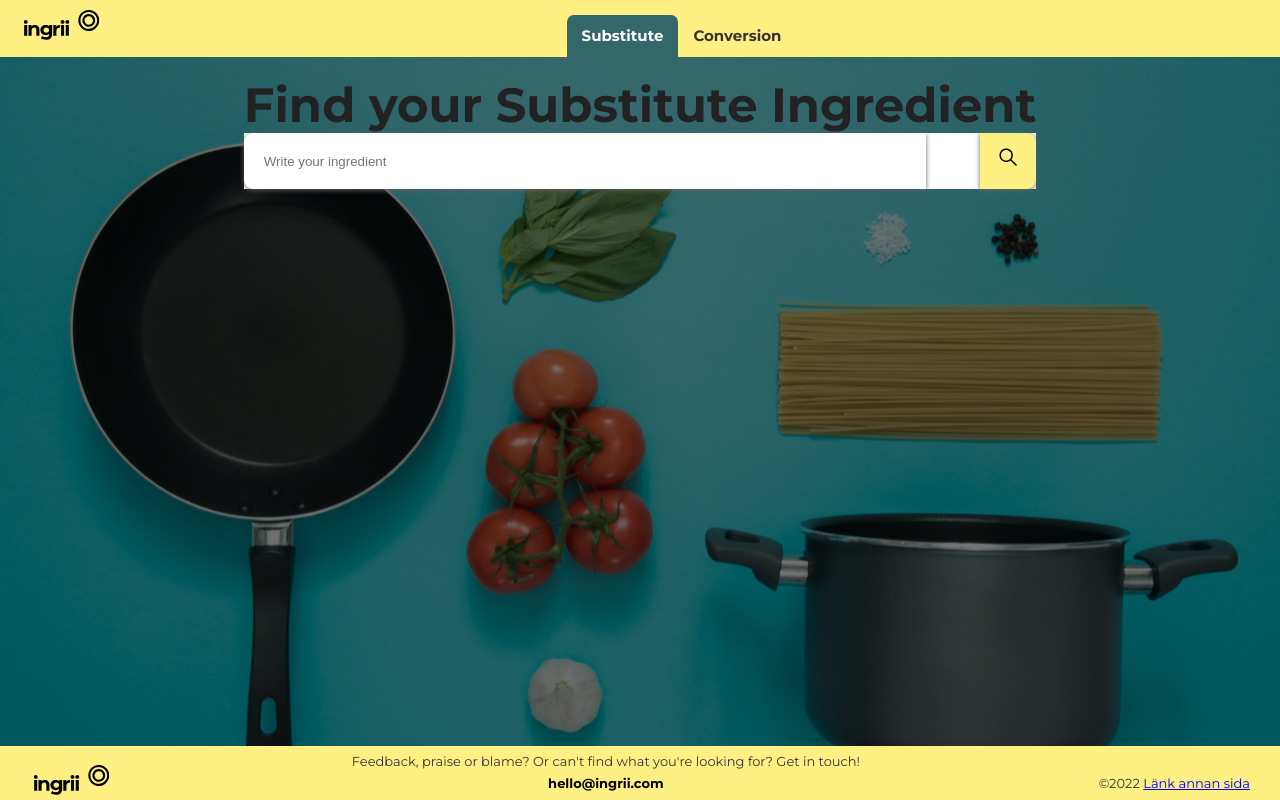
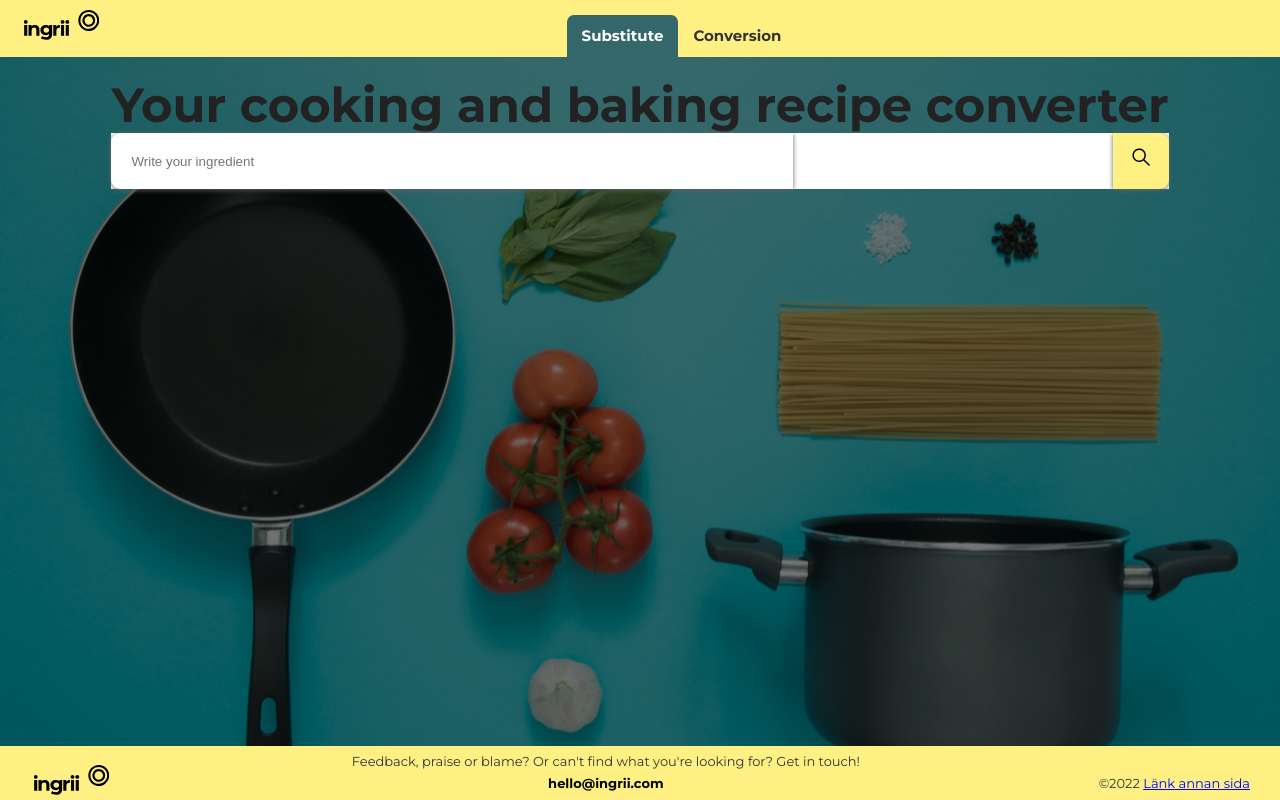
Before and after one commit to Annaaste/reactproject, a Next.js app: page /substitute in a window 1280 px wide. Built offline with nearby package versions, Linux system fonts and the light colour scheme.

Commit message:
change title to what figma says

```diff
--- a/pages/substitute/index.jsx
+++ b/pages/substitute/index.jsx
@@ -18,7 +18,7 @@
         />
       </Head>
       <div className={styles.backgroundImage}>
-        <h1>Find your Substitute Ingredient</h1>
+        <h1>Your cooking and baking recipe converter</h1>
         <SearchBar />
 
       </div>
```
